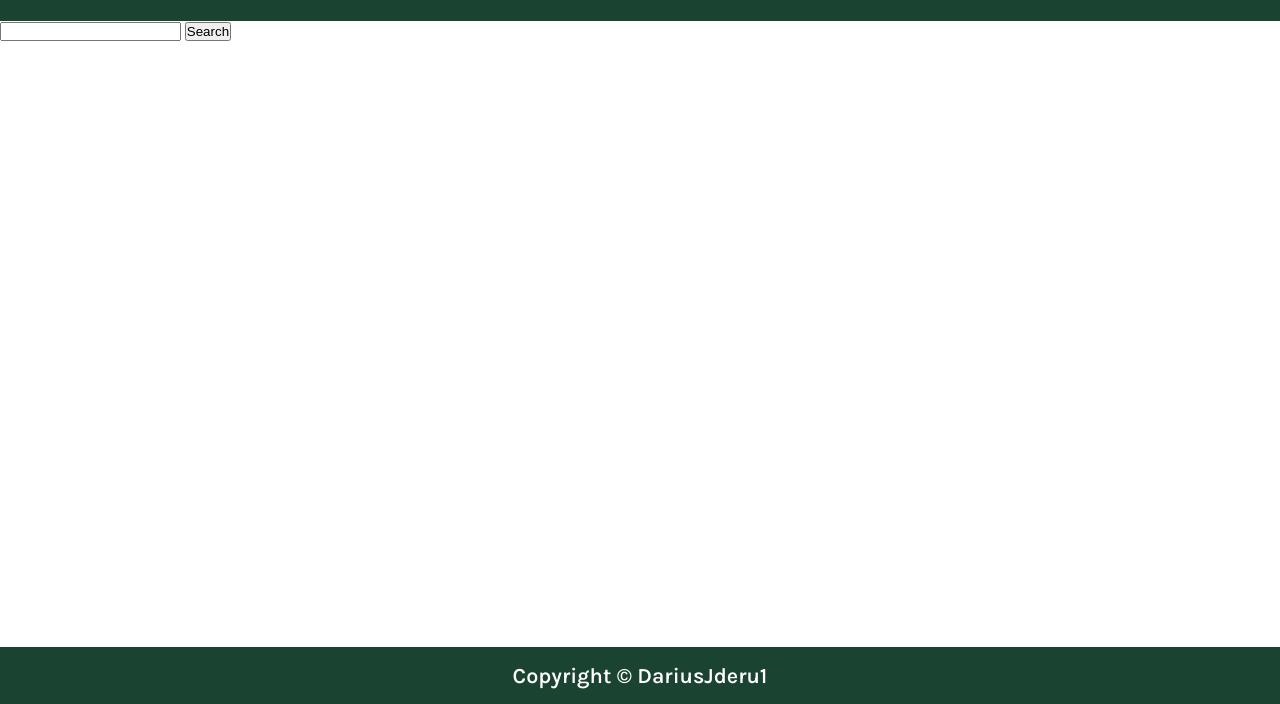
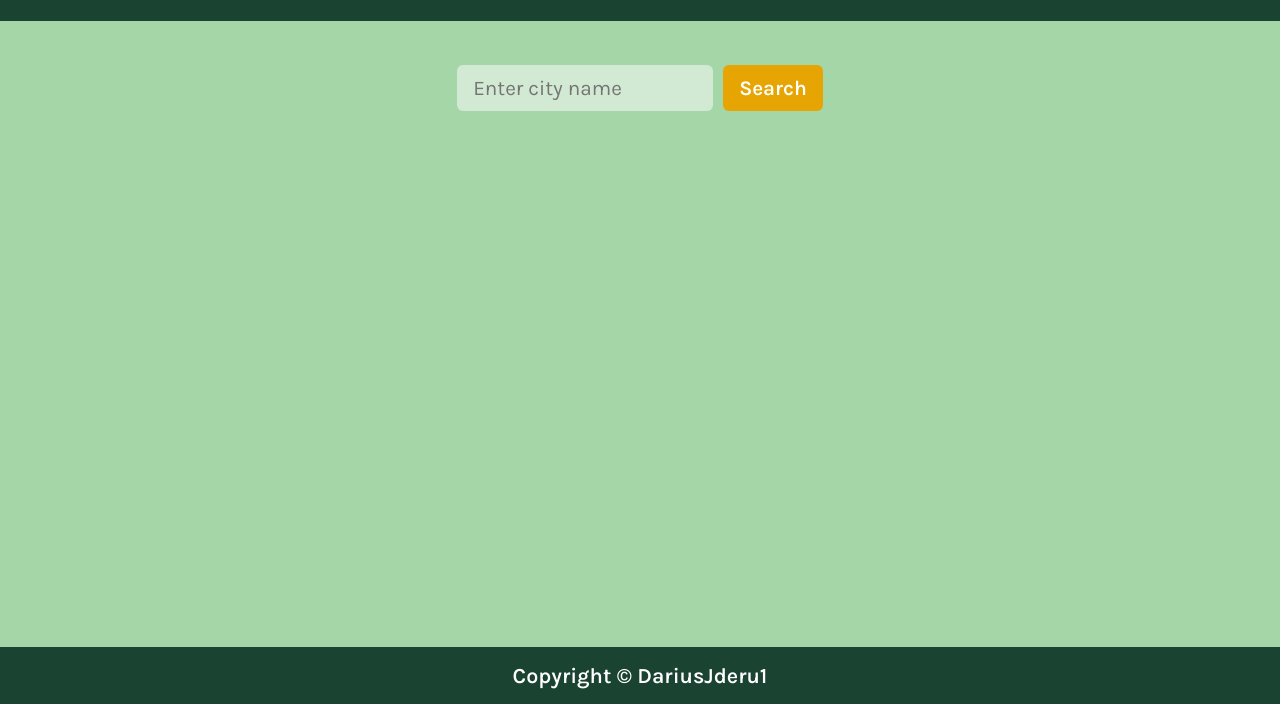
Before and after one commit to DariusJderu1/weather-app, a website built with webpack: page src/template.html in a window 1280 px wide. Shown: the part 96-800 px from the top of the page. Built offline with nearby package versions, Linux system fonts and the light colour scheme.

Commit message:
Add styles to form

```diff
--- a/eslint.config.js
+++ b/eslint.config.js
@@ -9,5 +9,7 @@ export default defineConfig([
   { files: ["**/*.{js,mjs,cjs}"], plugins: { js }, extends: ["js/recommended"], languageOptions: { globals: globals.browser } },
   { files: ["**/*.json"], plugins: { json }, language: "json/json", extends: ["json/recommended"] },
   { files: ["**/*.css"], plugins: { css }, language: "css/css", extends: ["css/recommended"],
-    "rules": {"css/no-invalid-properties": "off"}},
+    "rules": {"css/no-invalid-properties": "off",
+              "css/font-family-fallbacks": "off",
+              "css/use-baseline": "off"}},
 ]);
--- a/src/css/global.css
+++ b/src/css/global.css
@@ -9,7 +9,7 @@
 
     /* COLORS */
     /* Main page background */
-    --bg-main: #E8F5E9;
+    --bg-main: #A5D6A7;
 
     /* Header and weather cards */
     --bg-card: #1B4332;
@@ -21,7 +21,7 @@
     --text-secondary: #A3B18A;
 
     /* Search button and highlights */
-    --accent-color: #FFB703;
+    --accent-color: #E6A503;
 
 
     /* FONTS */
@@ -43,7 +43,7 @@
     --fs-body: clamp(1rem, 1.5vw + 0.5rem, 1.15rem);
 
     /* The search bar input and button text */
-    --fs-small: clamp(0.85rem, 1vw + 0.5rem, 0.95rem);
+    --fs-small: clamp(1.1rem, 1vw + 0.5rem, 1.3rem);
 }
 
 body {
--- a/src/css/main.css
+++ b/src/css/main.css
@@ -2,4 +2,53 @@ main {
 
     flex: 1;
 
+    background-color: var(--bg-main);
+
+    display: flex;
+    flex-direction: column;
+    align-items: center;
+
+    padding-top: clamp(1rem, 5.5vh, 5rem);
 }
+
+form {
+
+    display: flex;
+    gap: 10px;
+
+    input {
+
+        font-family: inherit;
+        font-size: var(--fs-small);
+
+        width: clamp(150px, 20vw, 350px);
+
+        background-color: rgba(255, 255, 255, 0.5);
+        border-radius: 6px;
+        border: none;
+
+        padding: 0.7rem 1rem;
+
+        &:focus {
+
+            outline: 2px solid white;
+        }
+    }
+
+    button {
+
+        background-color: var(--accent-color);
+        color: var(--text-primary);
+
+        font-family: inherit;
+        font-size: var(--fs-small);
+        font-weight: 600;
+
+        border-radius: 6px;
+        border: none;
+
+        padding: 0.7rem 1rem;
+
+        cursor: pointer;
+    }
+}
--- a/src/template.html
+++ b/src/template.html
@@ -31,7 +31,7 @@
     <main>
 
         <form>
-            <input type="search">
+            <input type="search" placeholder="Enter city name">
             <button type="submit">Search</button>
         </form>
 
```
